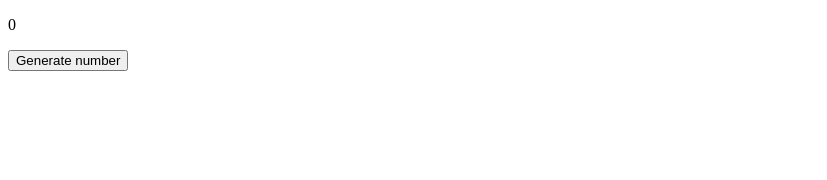
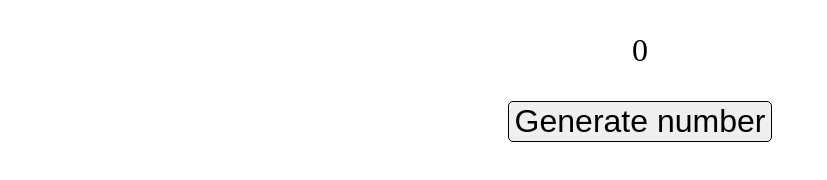
Before and after one commit to chipz68q/webrandnumber, a plain HTML site: page index.html in a window 1280 px wide. Shown: the whole page, without its empty margins (0-827 px from the left). Drawn offline with Linux system fonts and the light colour scheme.

Commit message:
Include style.css in index.html

```diff
--- a/index.html
+++ b/index.html
@@ -5,10 +5,13 @@
     <meta http-equiv="X-UA-Compatible" content="IE=edge" />
     <meta name="viewport" content="width=device-width, initial-scale=1.0" />
     <script src="./script.js" defer></script>
+    <link rel="stylesheet" href="./style.css" />
     <title>Simple random number generator</title>
   </head>
   <body>
-    <p id="result">0</p>
-    <button id="buttonGenerator">Generate number</button>
+    <div class="container">
+      <p id="result">0</p>
+      <button id="buttonGenerator">Generate number</button>
+    </div>
   </body>
 </html>
```
